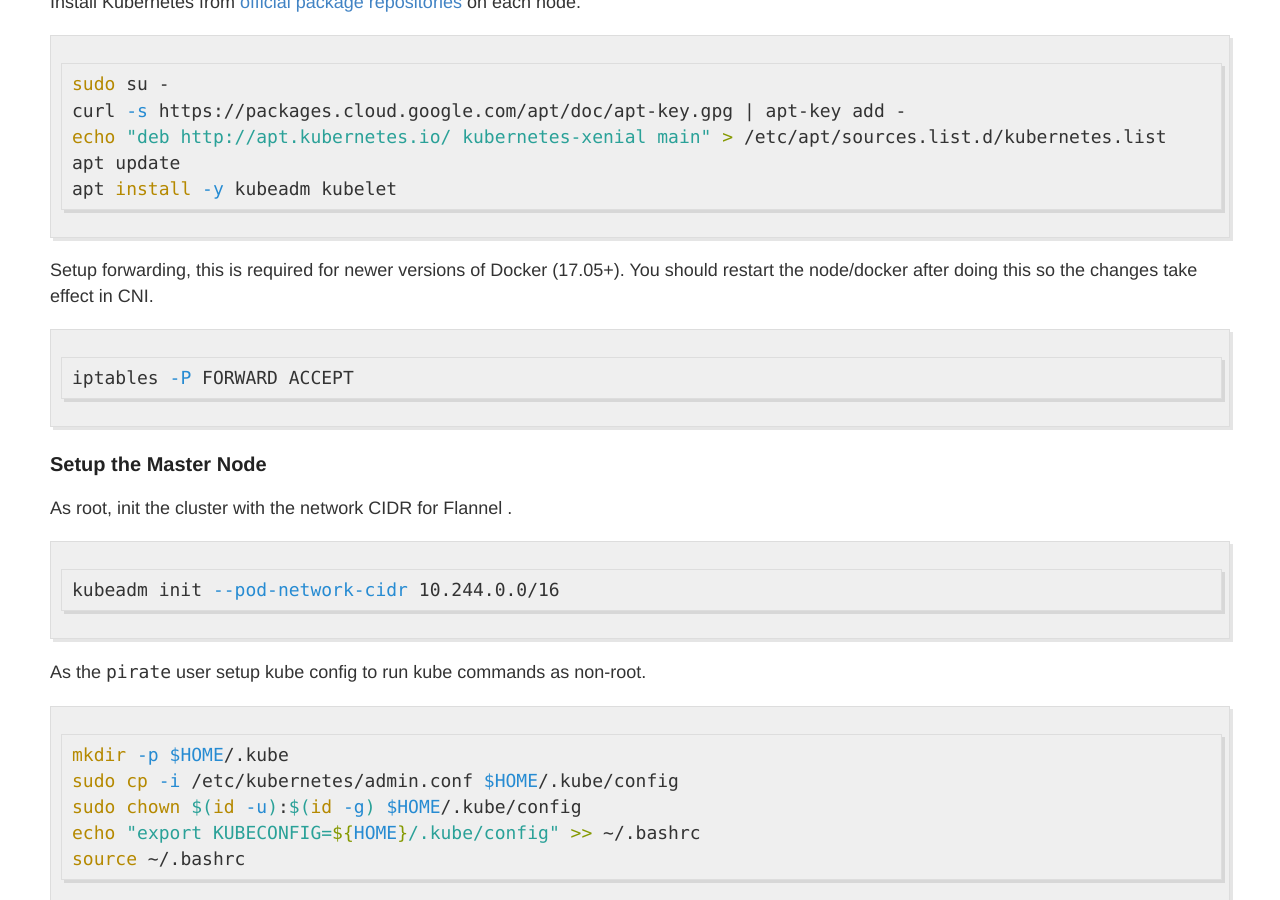
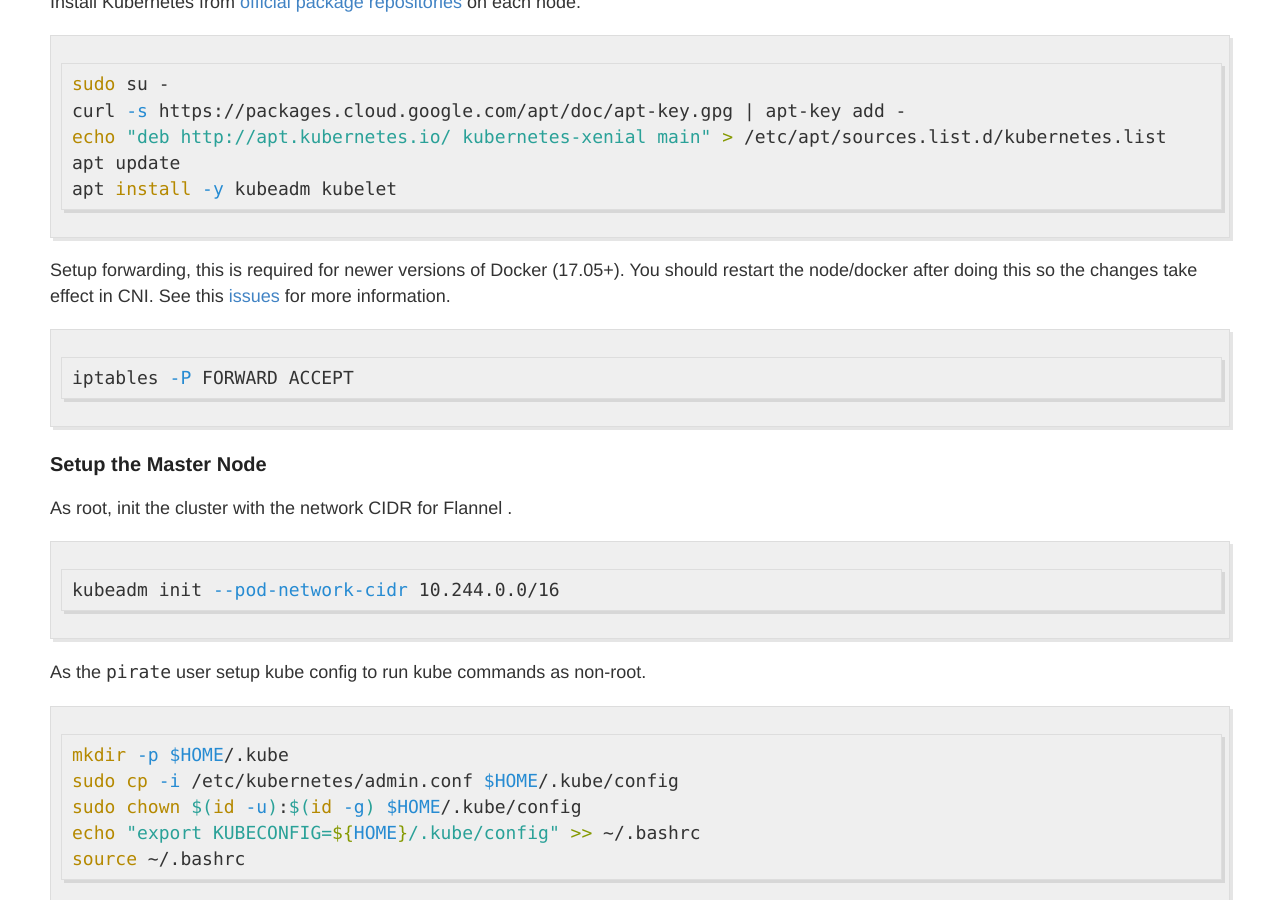
Before and after one commit to ecliptik/ecliptik.github.io, a Jekyll site: the page built from _posts/2017-9-11-Raspberry-Pi-Kubernetes-Cluster.md, in a window 1280 px wide and 900 px high, scrolled down 1059 px. Built offline with Jekyll 4.4.1, drawn with Linux system fonts in a browser that asks for light colours.

Commit message:
Add in issue link for flannel iptables

````diff
--- a/_posts/2017-9-11-Raspberry-Pi-Kubernetes-Cluster.md
+++ b/_posts/2017-9-11-Raspberry-Pi-Kubernetes-Cluster.md
@@ -32,7 +32,7 @@
 apt install -y kubeadm kubelet
 ```
 
-Setup forwarding, this is required for newer versions of Docker (17.05+). You should restart the node/docker after doing this so the changes take effect in CNI.
+Setup forwarding, this is required for newer versions of Docker (17.05+). You should restart the node/docker after doing this so the changes take effect in CNI. See this [issues](https://github.com/coreos/flannel/issues/799) for more information.
 
 ```shell
 iptables -P FORWARD ACCEPT
````
